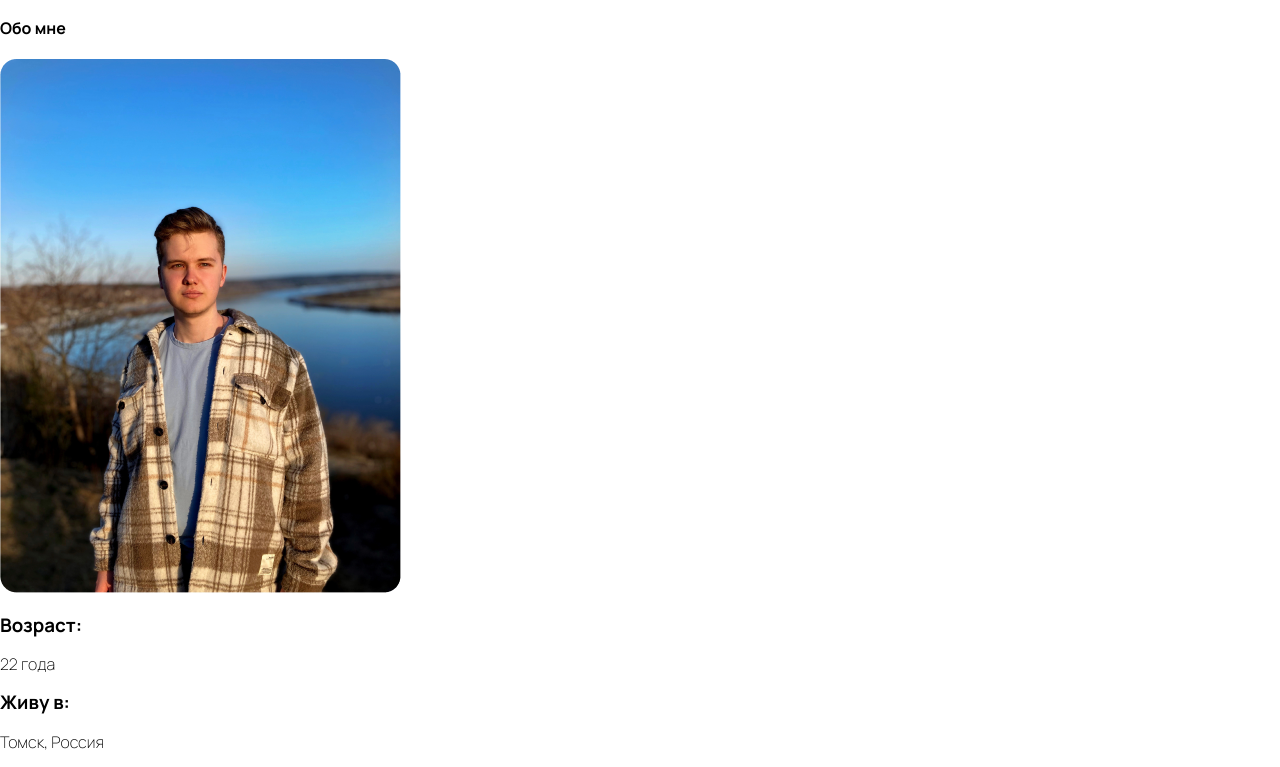
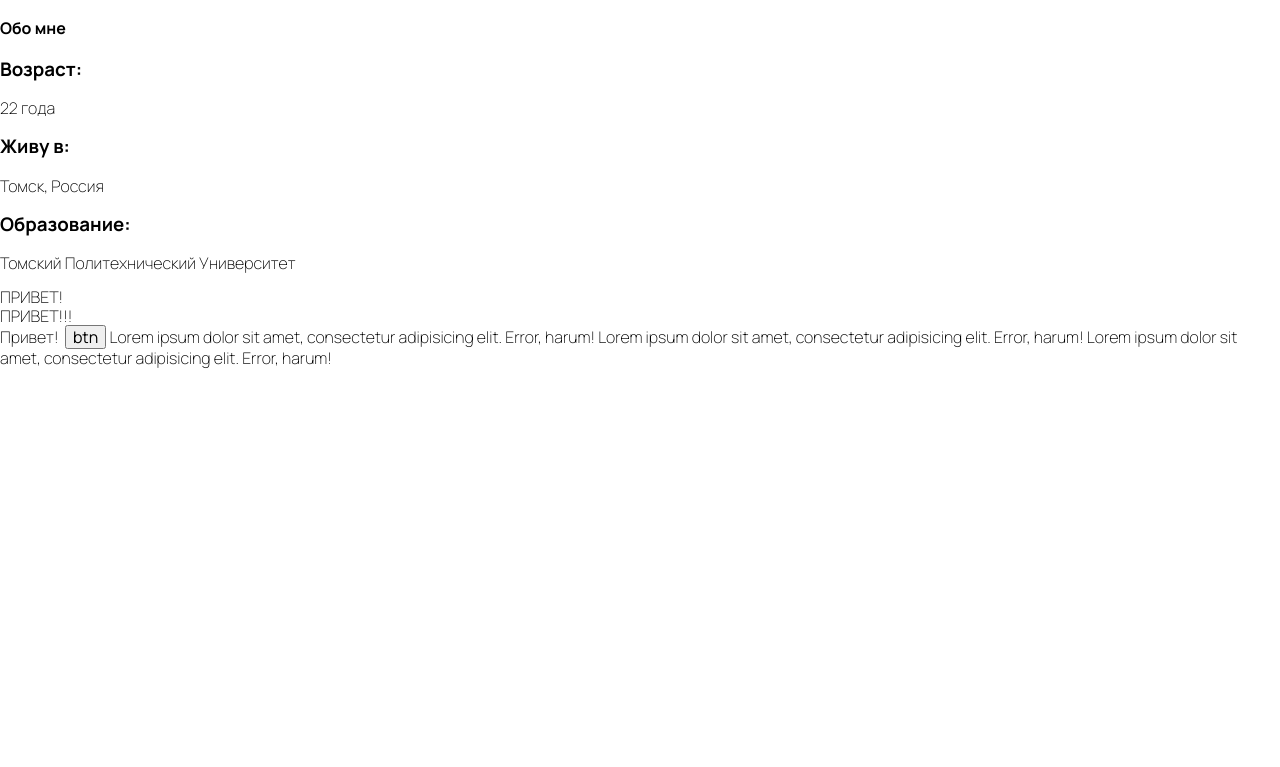
Before and after one commit to euge-huge/euge-huge.github.ioo, a plain HTML site: page index.html in a window 1280 px wide. Shown: the part 802-1569 px from the top of the page. After the commit the page ends 1171 px from the top, so only its background shows below. Drawn offline with nearby package versions, Linux system fonts and the light colour scheme.

Commit message:
Remove photo

```diff
--- a/index.html
+++ b/index.html
@@ -59,8 +59,6 @@
         <h4>Обо мне</h4>
 
         <div>
-            <img src="./assets/images/me.jpg.png" alt="My photo">
-
             <article>
                 <p>
                 <h3 id="age">Возраст:</h3>
```
